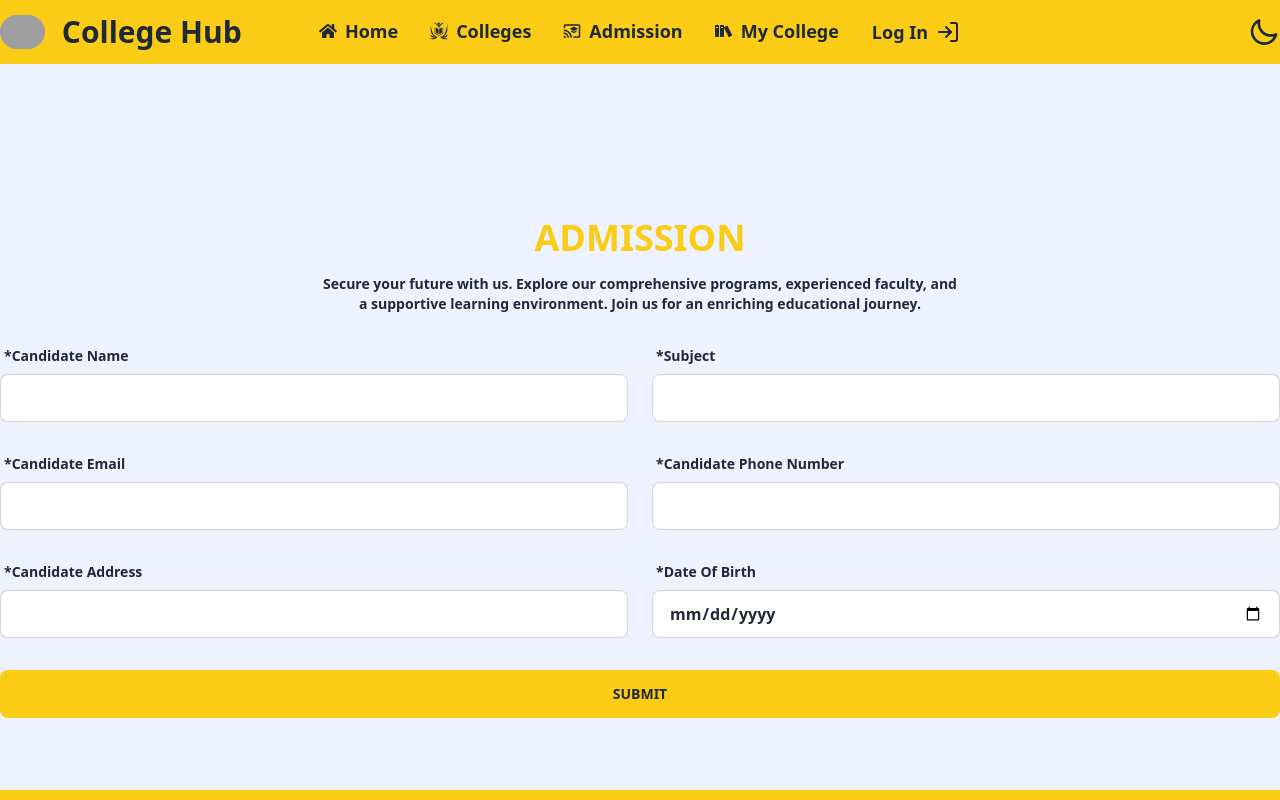
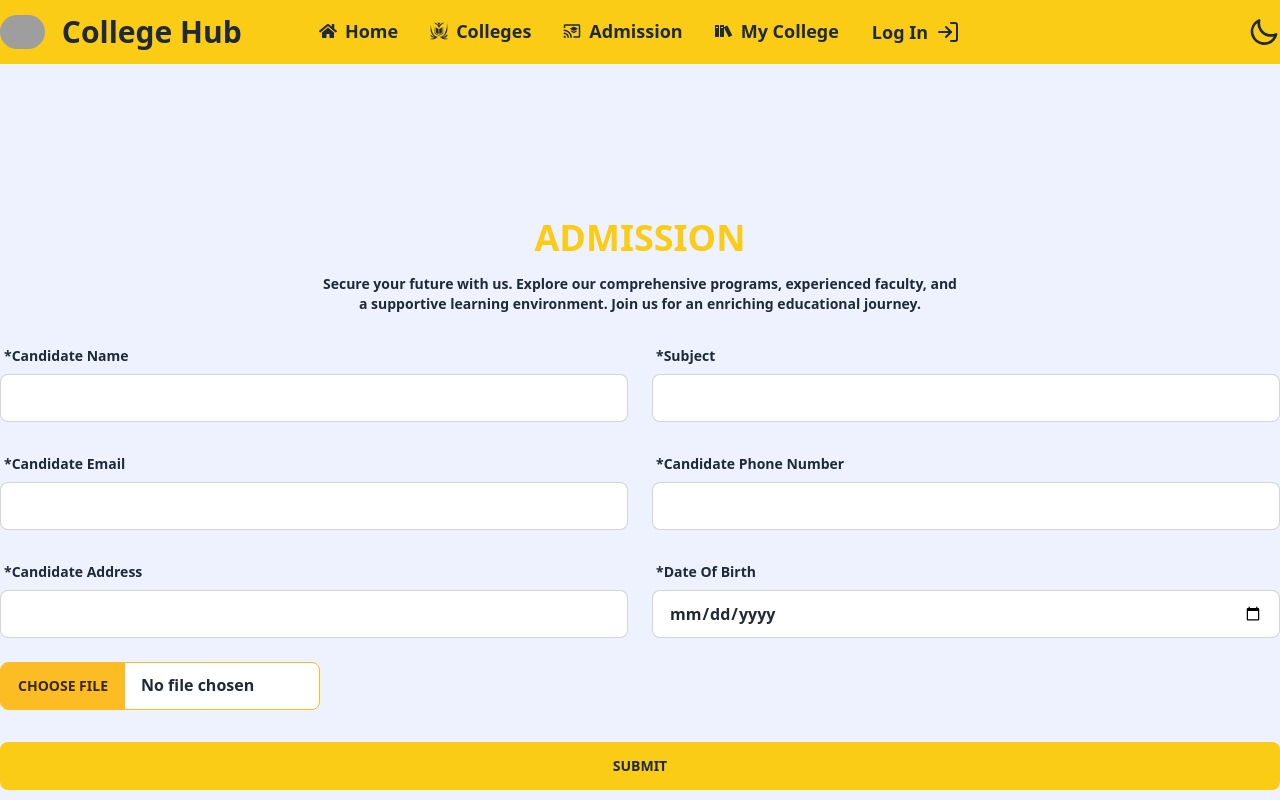
Before and after one commit to shakilahmedshuvo/college-hub-client, a React (Vite) app: page /admission in a window 1280 px wide. Shown: the top 800 px of the page. Built offline with nearby package versions, Linux system fonts and the light colour scheme; no server answers; grey boxes are pictures that could not be loaded; some icons are missing.

Commit message:
add file optioin in the admmsion routes

```diff
--- a/src/Components/Pages/Home/Admission/Admission.jsx
+++ b/src/Components/Pages/Home/Admission/Admission.jsx
@@ -7,7 +7,7 @@ const Admission = () => {
 
     return (
         <div
-        className="bg-indigo-50 pt-20">
+            className="bg-indigo-50 pt-20">
             <div
                 className="max-w-7xl mx-auto">
                 <div>
@@ -100,6 +100,10 @@ const Admission = () => {
                                 name="date"
                                 className="input input-bordered" />
                         </div>
+                        <input
+                            type="file"
+                            name="image"
+                            className="file-input file-input-bordered file-input-warning w-full max-w-xs" />
                     </div>
                     <div className="form-control mt-6">
                         <input
--- a/src/Components/Pages/Home/MyCollege/MyCollege.jsx
+++ b/src/Components/Pages/Home/MyCollege/MyCollege.jsx
@@ -1,6 +1,7 @@
 const MyCollege = () => {
     return (
-        <div>
+        <div
+            className="max-w-7xl mx-auto mt-20">
             this is MyCollege
         </div>
     );
```
